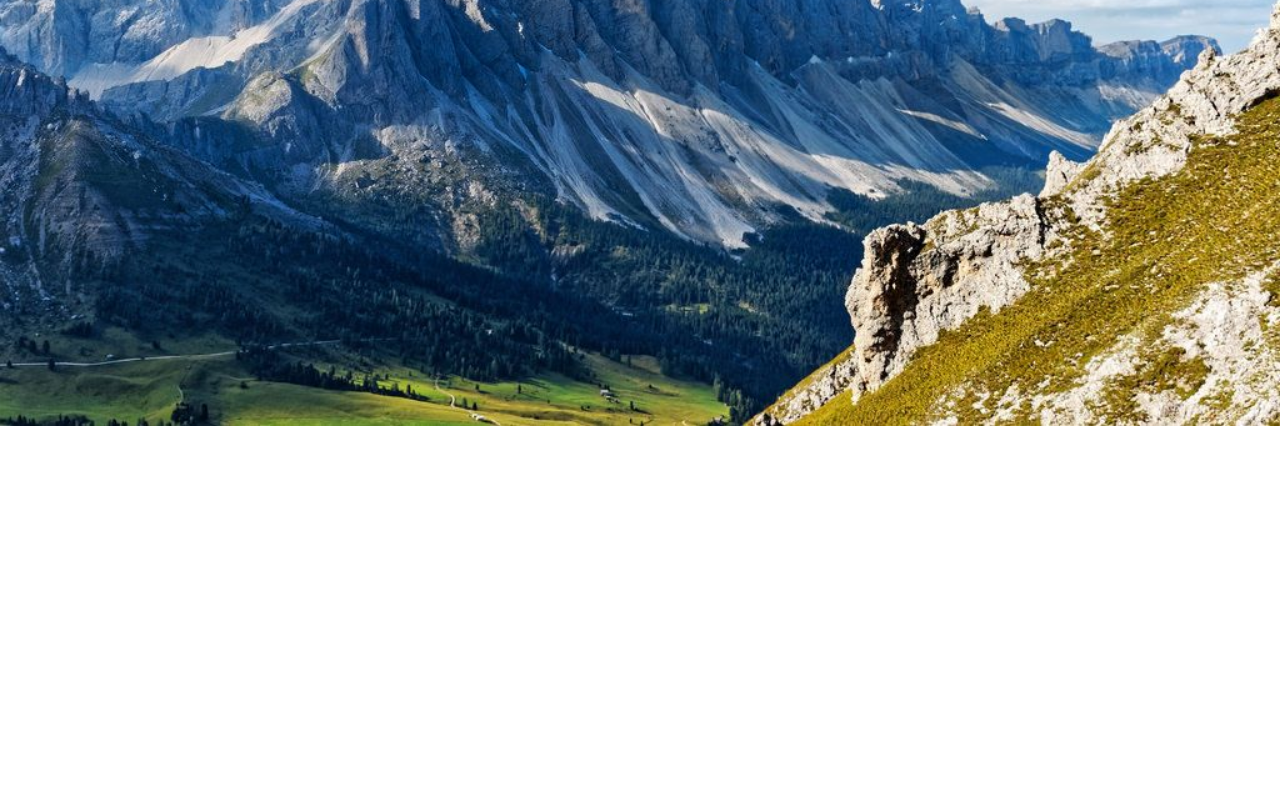
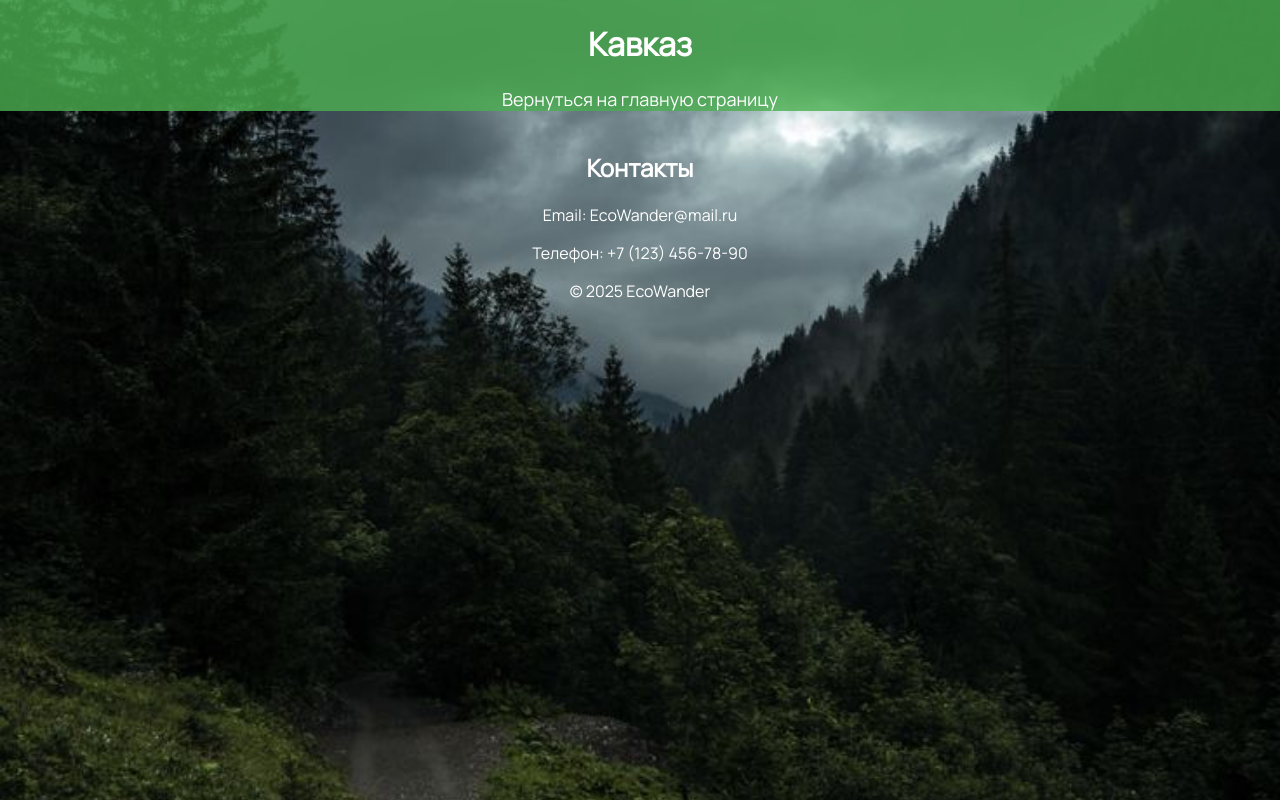
Before and after one commit to mklsnnst/EcoWander, a plain HTML site: page kauvkas.html in a window 1280 px wide. Drawn offline with Linux system fonts and the light colour scheme.

Commit message:
Добавлены footer и header к страницам туров

```diff
--- a/css/main2.css
+++ /dev/null
@@ -1,63 +0,0 @@
-/* main2.css */
-body {
-  font-family: 'Manrope', sans-serif;
-  margin: 0;
-  padding: 0;
-  background-image: url('../images/kavkaz.jpg'); /* Путь к изображению */
-  background-size: cover; /* Масштабирование изображения */
-  background-position: center; /* Центрирование изображения */
-  background-repeat: no-repeat; /* Без повторения изображения */
-}
-
-header {
-  background-color: rgba(76, 175, 80, 0.8); /* Полупрозрачный фон для заголовка */
-  color: white;
-  text-align: center;
-  padding: 1em 0;
-}
-
-nav ul {
-  list-style-type: none;
-  padding: 0;
-}
-
-nav ul li {
-  display: inline;
-  margin-right: 20px;
-}
-
-nav ul li a {
-  text-decoration: none;
-  color: #f8f5f5; /* О компании Контакты */
-  }
-
-main {
-  text-decoration: none;
-  color: #24d61e; /* текст в main */
-  }
-
-footer {
-  text-decoration: none;
-  color: #974242; /* текст в footer */
-  }
-
-  .button-link {
-    display: inline-block; /* Для того чтобы применить размеры и отступы */
-    padding: 10px 20px; /* Отступы внутри кнопки */
-    background-color: #4CAF50; /* Цвет фона кнопки */
-    color: white; /* Цвет текста */
-    text-decoration: none; /* Убираем подчеркивание */
-    border-radius: 5px; /* Скругление углов */
-    transition: background-color 0.3s; /* Плавный переход при наведении */
-}
-
-.button-link:hover {
-    background-color: #45a049; /* Цвет фона при наведении */
-}
-
-section {
-  padding: 20px;
-  margin: 10px;
-  background-color: rgba(255, 255, 255, 0.18); /* Полупрозрачный фон для секций */
-  border-radius: 5px;
-}
--- /dev/null
+++ b/css/maina.css
@@ -0,0 +1,43 @@
+html, body {
+  height: 100%;
+  margin: 0;
+  padding: 0;
+}
+
+body {
+  font-family: 'Manrope', sans-serif;
+  background-image: url('../images/v8_2.png'); /* Алтай*/
+  background-size: cover;
+  background-position: center;
+  background-repeat: no-repeat;
+}
+header {
+  background-color: rgba(76, 175, 80, 0.8); /* Полупрозрачный фон для заголовка */
+  color: white;
+  text-align: center;
+  padding: 0.01em 0;
+  top: 0
+}
+header a {
+  color: white;
+  text-decoration: none;
+  font-size: 18px;
+}
+
+header a:hover {
+  text-decoration: underline;
+}
+footer {
+  text-decoration: none;
+  color: white; /* текст в footer */ /* Полупрозрачный фон для всего футера */
+  padding: 20px; /* Отступы внутри футера */
+  border-radius: 5px; /* Закругление углов */
+  text-align: center; /* Центрируем текст */
+}
+
+/* Убираем фон у всех секций внутри футера */
+footer section {
+  background-color: transparent; /* Прозрачный фон */
+  padding: 0; /* Убираем внутренние отступы */
+  margin: 0; /* Убираем внешние отступы */
+}
--- /dev/null
+++ b/css/mainb.css
@@ -0,0 +1,42 @@
+html, body {
+  margin: 0;
+  padding: 0;
+  min-height: 100vh; /* Минимальная высота равна высоте экрана */
+  font-family: 'Manrope', sans-serif;
+  background-image: url('../images/v8_2.png'); /* Путь к изображению */
+  background-size: cover; /* Масштабирование изображения */
+  background-position: center; /* Центрирование изображения */
+  background-repeat: no-repeat; /* Без повторения изображения */
+  background-attachment: fixed; /* Фон закреплён и не прокручивается */
+  color: white; /* Белый цвет текста для всей страницы */
+}
+header {
+  background-color: rgba(76, 175, 80, 0.8); /* Полупрозрачный фон для заголовка */
+  color: white;
+  text-align: center;
+  padding: 0.01em 0;
+  top: 0
+}
+header a {
+  color: white;
+  text-decoration: none;
+  font-size: 18px;
+}
+
+header a:hover {
+  text-decoration: underline;
+}
+footer {
+  text-decoration: none;
+  color: white; /* текст в footer */ /* Полупрозрачный фон для всего футера */
+  padding: 20px; /* Отступы внутри футера */
+  border-radius: 5px; /* Закругление углов */
+  text-align: center; /* Центрируем текст */
+}
+
+/* Убираем фон у всех секций внутри футера */
+footer section {
+  background-color: transparent; /* Прозрачный фон */
+  padding: 0; /* Убираем внутренние отступы */
+  margin: 0; /* Убираем внешние отступы */
+}
--- /dev/null
+++ b/css/mainkm.css
@@ -0,0 +1,43 @@
+html, body {
+  height: 100%;
+  margin: 0;
+  padding: 0;
+}
+
+body {
+  font-family: 'Manrope', sans-serif;
+  background-image: url('../images/v8_2.png'); /* Камчатка*/
+  background-size: cover;
+  background-position: center;
+  background-repeat: no-repeat;
+}
+header {
+  background-color: rgba(76, 175, 80, 0.8); /* Полупрозрачный фон для заголовка */
+  color: white;
+  text-align: center;
+  padding: 0.01em 0;
+  top: 0
+}
+header a {
+  color: white;
+  text-decoration: none;
+  font-size: 18px;
+}
+
+header a:hover {
+  text-decoration: underline;
+}
+footer {
+  text-decoration: none;
+  color: white; /* текст в footer */ /* Полупрозрачный фон для всего футера */
+  padding: 20px; /* Отступы внутри футера */
+  border-radius: 5px; /* Закругление углов */
+  text-align: center; /* Центрируем текст */
+}
+
+/* Убираем фон у всех секций внутри футера */
+footer section {
+  background-color: transparent; /* Прозрачный фон */
+  padding: 0; /* Убираем внутренние отступы */
+  margin: 0; /* Убираем внешние отступы */
+}
--- /dev/null
+++ b/css/mainkv.css
@@ -0,0 +1,43 @@
+html, body {
+  height: 100%;
+  margin: 0;
+  padding: 0;
+}
+
+body {
+  font-family: 'Manrope', sans-serif;
+  background-image: url('../images/v8_2.png'); /* Кавказ*/
+  background-size: cover;
+  background-position: center;
+  background-repeat: no-repeat;
+}
+header {
+  background-color: rgba(76, 175, 80, 0.8); /* Полупрозрачный фон для заголовка */
+  color: white;
+  text-align: center;
+  padding: 0.01em 0;
+  top: 0
+}
+header a {
+  color: white;
+  text-decoration: none;
+  font-size: 18px;
+}
+
+header a:hover {
+  text-decoration: underline;
+}
+footer {
+  text-decoration: none;
+  color: white; /* текст в footer */ /* Полупрозрачный фон для всего футера */
+  padding: 20px; /* Отступы внутри футера */
+  border-radius: 5px; /* Закругление углов */
+  text-align: center; /* Центрируем текст */
+}
+
+/* Убираем фон у всех секций внутри футера */
+footer section {
+  background-color: transparent; /* Прозрачный фон */
+  padding: 0; /* Убираем внутренние отступы */
+  margin: 0; /* Убираем внешние отступы */
+}
--- /dev/null
+++ b/css/mainp.css
@@ -0,0 +1,43 @@
+html, body {
+  height: 100%;
+  margin: 0;
+  padding: 0;
+}
+
+body {
+  font-family: 'Manrope', sans-serif;
+  background-image: url('../images/v8_2.png'); /* Парк Лога*/
+  background-size: cover;
+  background-position: center;
+  background-repeat: no-repeat;
+}
+header {
+  background-color: rgba(76, 175, 80, 0.8); /* Полупрозрачный фон для заголовка */
+  color: white;
+  text-align: center;
+  padding: 0.01em 0;
+  top: 0
+}
+header a {
+  color: white;
+  text-decoration: none;
+  font-size: 18px;
+}
+
+header a:hover {
+  text-decoration: underline;
+}
+footer {
+  text-decoration: none;
+  color: white; /* текст в footer */ /* Полупрозрачный фон для всего футера */
+  padding: 20px; /* Отступы внутри футера */
+  border-radius: 5px; /* Закругление углов */
+  text-align: center; /* Центрируем текст */
+}
+
+/* Убираем фон у всех секций внутри футера */
+footer section {
+  background-color: transparent; /* Прозрачный фон */
+  padding: 0; /* Убираем внутренние отступы */
+  margin: 0; /* Убираем внешние отступы */
+}
--- a/kauvkas.html
+++ b/kauvkas.html
@@ -4,7 +4,22 @@
     <meta charset="UTF-8">
     <meta name="viewport" content="width=device-width, initial-scale=1.0">
     <link href="https://fonts.googleapis.com/css?family=Manrope&display=swap" rel="stylesheet" />
-    <link href="./css/main2.css" rel="stylesheet" /> <!-- Подключение CSS -->
+    <link href="./css/mainkv.css" rel="stylesheet" /> <!-- Подключение CSS -->
     <title>"КАВКАЗ"</title>
 </head>
+<body>
+    <header>
+        <h1>Кавказ</h1>
+        <a href="index.html" id="logo2">Вернуться на главную страницу</a>
+    </header>
+
+    <footer>
+        <section id="contacts">
+            <h2>Контакты</h2>
+            <p>Email: EcoWander@mail.ru</p>
+            <p>Телефон: +7 (123) 456-78-90</p>
+        </section>
+        <p>&copy; 2025 EcoWander</p>
+    </footer>
+</body>
 </html>
```
Also changed, not shown: altay.html (+25 -0 lines), baikal.html (+25 -0 lines), css/main1.css (deleted, +0 -63 lines), kamchatka.html (+25 -0 lines), parkloga.html (+16 -1 lines).
